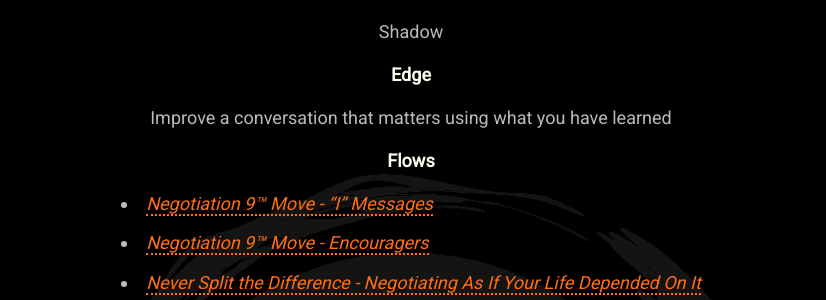
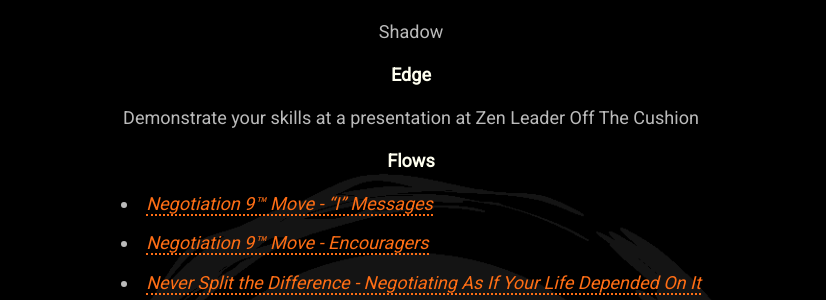
Before and after one commit to mindset-dojo/mindset-dojo.github.io, a Jekyll site: the page built from program.md, in a window 1280 px wide and 900 px high, scrolled down 4232 px. Shown: the part 153-453 px from the top of the window, without its empty margins (229-1055 px from the left). Built offline with Jekyll 4.4.1, drawn with Linux system fonts in a browser that asks for light colours; some web fonts are replaced.

Commit message:
feat(program): change brown level edge challenge to presentation at zen leader off the cushion.

```diff
--- a/_data/program.yaml
+++ b/_data/program.yaml
@@ -109,7 +109,7 @@
     label: 2nd Kyu
     level: -2
     intention: Shadow
-    edge: Improve a conversation that matters using what you have learned
+    edge: Demonstrate your skills at a presentation at Zen Leader Off The Cushion
     flows:
       - label: Negotiation 9™ Move - “I” Messages
         url: https://www.blackswanltd.com/newsletter/infographic-the-black-swan-groups-negotiation-9
```
